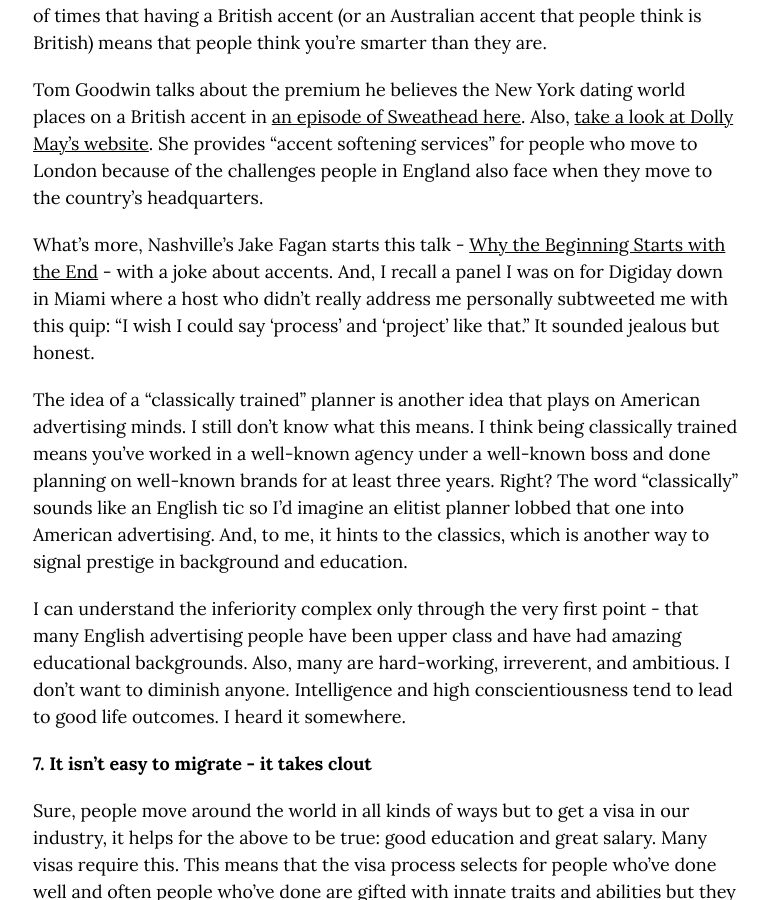
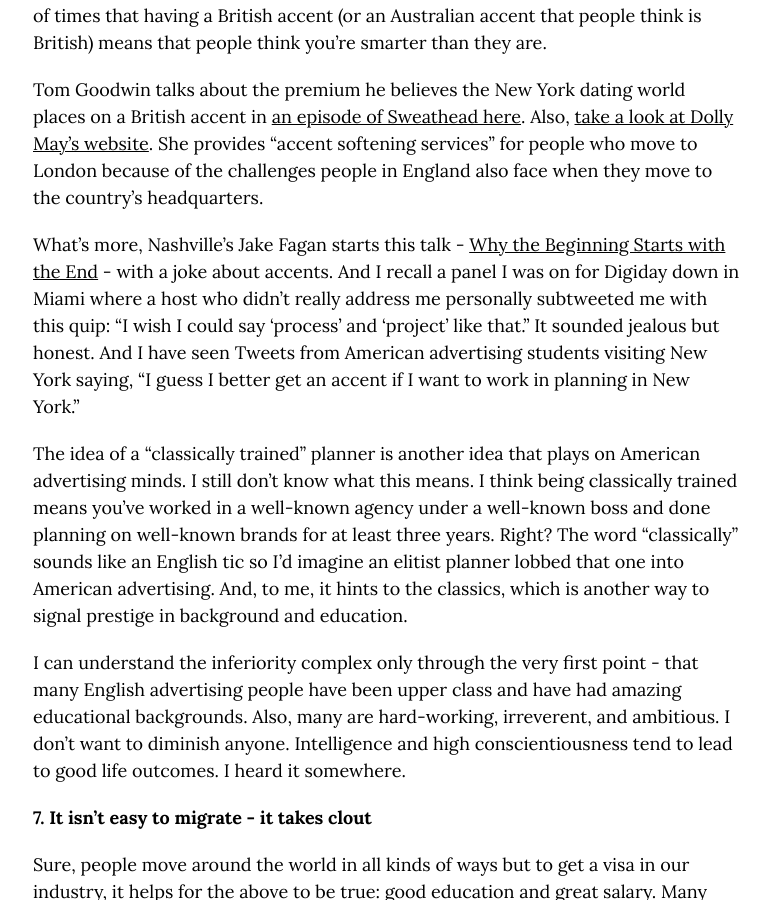
Before and after one commit to markhpollard/markhpollard.github.io, a Jekyll site: the page built from _posts/2019-10-11-whats-up-with-all-the-english-in-american-planning.markdown, in a window 1280 px wide and 900 px high, scrolled down 2750 px. Shown: the whole window, without its empty margins (253-1022 px from the left). Built offline with Jekyll 4.4.1, drawn with Linux system fonts in a browser that asks for light colours; nearby versions of some CDN libraries.

Commit message:
Updated Whats Up With All The English In American Planning

```diff
--- a/_posts/2019-10-11-whats-up-with-all-the-english-in-american-planning.markdown
+++ b/_posts/2019-10-11-whats-up-with-all-the-english-in-american-planning.markdown
@@ -57,7 +57,7 @@
 
 Tom Goodwin talks about the premium he believes the New York dating world places on a British accent in [an episode of Sweathead here](https://anchor.fm/sweathead-with-mark-pollard/episodes/Some-Form-Of-Sunshine---Tom-Goodwin-e6f76d). Also, [take a look at Dolly May's website](https://www.workingwithvoice.com). She provides "accent softening services" for people who move to London because of the challenges people in England also face when they move to the country's headquarters.
 
-What's more, Nashville's Jake Fagan starts this talk - [Why the Beginning Starts with the End](https://www.youtube.com/watch?v=eQYPfNJlE3I) - with a joke about accents. And, I recall a panel I was on for Digiday down in Miami where a host who didn't really address me personally subtweeted me with this quip: "I wish I could say 'process' and 'project' like that." It sounded jealous but honest.
+What's more, Nashville's Jake Fagan starts this talk - [Why the Beginning Starts with the End](https://www.youtube.com/watch?v=eQYPfNJlE3I) - with a joke about accents. And I recall a panel I was on for Digiday down in Miami where a host who didn't really address me personally subtweeted me with this quip: "I wish I could say 'process' and 'project' like that." It sounded jealous but honest. And I have seen Tweets from American advertising students visiting New York saying, "I guess I better get an accent if I want to work in planning in New York."
 
 The idea of a “classically trained” planner is another idea that plays on American advertising minds. I still don’t know what this means. I think being classically trained means you’ve worked in a well-known agency under a well-known boss and done planning on well-known brands for at least three years. Right? The word “classically” sounds like an English tic so I'd imagine an elitist planner lobbed that one into American advertising. And, to me, it hints to the classics, which is another way to signal prestige in background and education.
 
```
